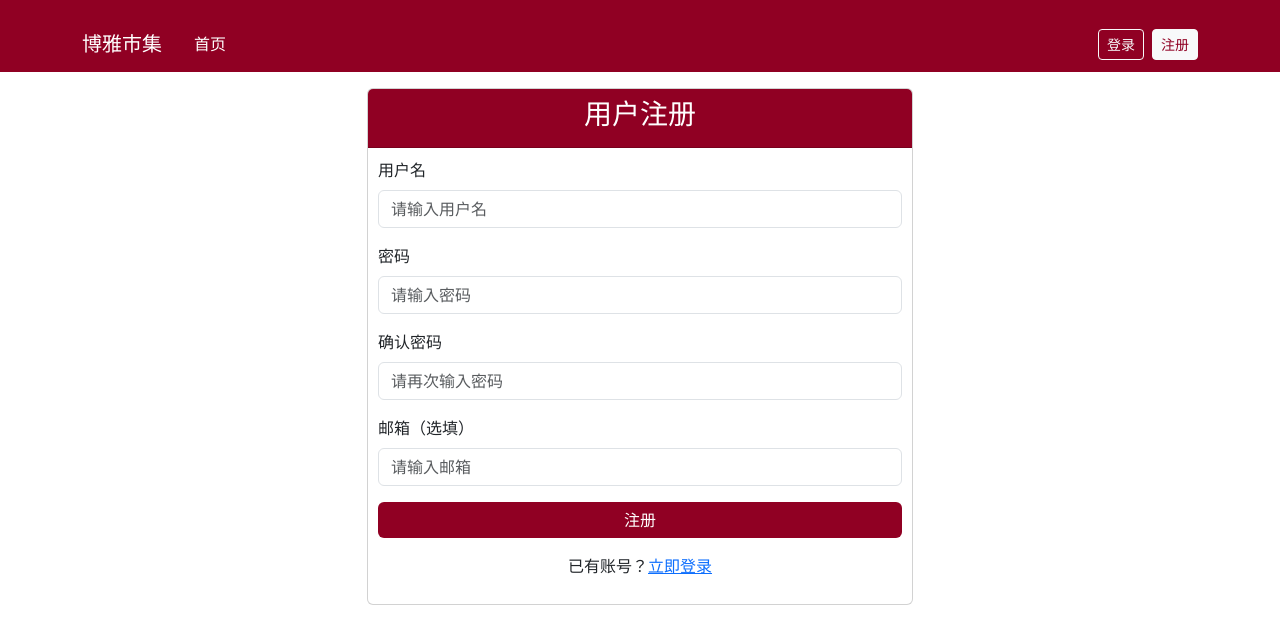
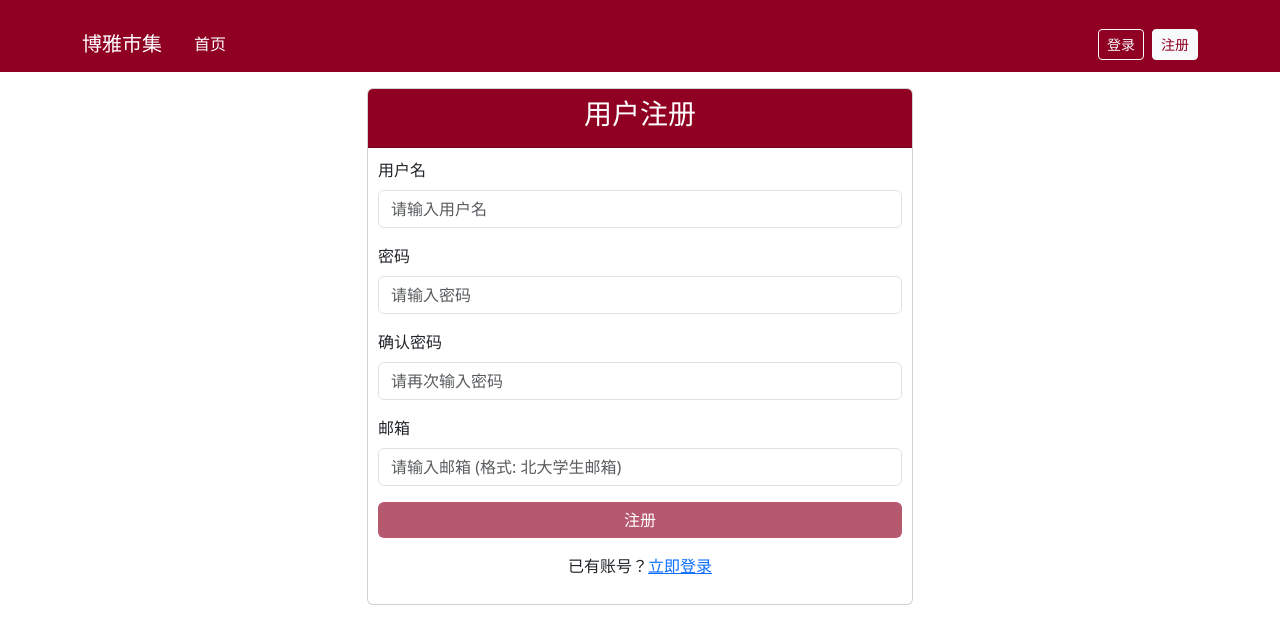
Before and after one commit to Eterla/2025Fall-SE-Project-group2, a Vue app in the folder Vue_2/frontend/: page /register in a window 1280 px wide. Shown: the top 644 px of the page. Built offline with nearby package versions, Linux system fonts and the light colour scheme; no server answers; the HTML template or start-up script is replaced by a standard one.

Commit message:
register页更新

```diff
--- a/Vue_2/frontend/src/views/Register.vue
+++ b/Vue_2/frontend/src/views/Register.vue
@@ -51,19 +51,24 @@
                 </p>
               </div>
 
-              <!-- 邮箱（可选，根据旧模板是否有） -->
+              <!-- 邮箱 -->
               <div class="mb-3">
-                <label for="email" class="form-label">邮箱（选填）</label>
+                <label for="email" class="form-label">邮箱</label>
                 <input
                   type="email"
                   class="form-control"
                   id="email"
                   v-model="email"
-                  placeholder="请输入邮箱"
+                  placeholder="请输入邮箱 (格式: 北大学生邮箱)"
+                  @blur="validateEmail"
                 >
+                <!-- 邮箱格式错误提示 -->
+                <p class="text-danger mt-1" v-if="emailError">
+                  {{ emailError }}
+                </p>
               </div>
 
-              <button type="submit" class="btn btn-red w-100" :disabled="password !== confirmPassword">
+              <button type="submit" class="btn btn-red w-100" :disabled="!isFormValid">
                 注册
               </button>
             </form>
@@ -87,26 +92,67 @@ export default {
       username: '',       // 用户名
       password: '',       // 密码
       confirmPassword: '',// 确认密码
-      email: ''           // 邮箱
+      email: '',          // 邮箱
+      emailError: ''      // 邮箱错误信息
+    }
+  },
+  computed: {
+    // 计算表单是否有效
+    isFormValid() {
+      return this.username &&
+             this.password &&
+             this.confirmPassword &&
+             this.password === this.confirmPassword &&
+             this.validateEmailFormat() &&
+             !this.emailError;
     }
   },
   methods: {
+    // 验证邮箱格式
+    validateEmail() {
+      if (!this.email) {
+        this.emailError = '邮箱不能为空';
+        return false;
+      }
+
+      if (!this.validateEmailFormat()) {
+        this.emailError = '邮箱格式错误，必须为10位学号@stu.pku.edu.cn格式';
+        return false;
+      }
+
+      this.emailError = '';
+      return true;
+    },
+
+    // 验证邮箱格式的具体逻辑
+    validateEmailFormat() {
+      // 正则表达式：10个数字 + @stu.pku.edu.cn
+      const emailPattern = /^\d{10}@stu\.pku\.edu\.cn$/;
+      return emailPattern.test(this.email);
+    },
+
     async handleRegister() {
-      // 简单验证
+      // 验证密码一致性
       if (this.password !== this.confirmPassword) {
         alert('两次密码不一致');
         return;
       }
 
+      // 验证邮箱格式
+      if (!this.validateEmail()) {
+        alert('请检查邮箱格式');
+        return;
+      }
+
       try {
-        // 调用后端注册接口（暂时模拟，后续替换为真实请求）
+        // 调用后端注册接口
         const response = await axios.post('/auth/register', {
           username: this.username,
           password: this.password,
           email: this.email
         });
 
-        if (response.ok) {
+        if (response.ok || response.status === 200) {
           alert('注册成功，请登录');
           this.$router.push('/login'); // 跳转到登录页
         } else {
```
